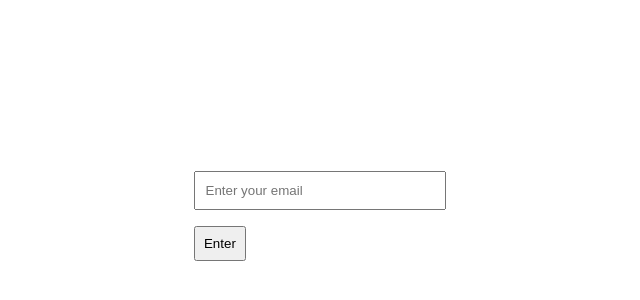
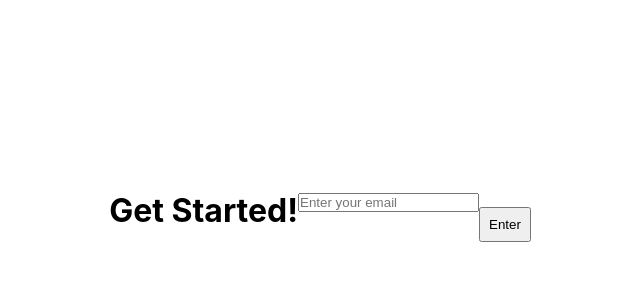
Before and after one commit to Sumanbitw/get-basis, a React (Create React App) app: page / in a window 1280 px wide. Shown: the part 176-476 px from the top of the page, without its empty margins (320-960 px from the left). Built offline with nearby package versions, Linux system fonts and the light colour scheme.

Commit message:
added routes and removed console log

```diff
--- a/src/features/authentication/Login.js
+++ b/src/features/authentication/Login.js
@@ -13,11 +13,11 @@ function Login() {
   const [didMount, setDidMount] = useState(false);
 
   useEffect(() => {
-    if(login.step !== 1){
-      dispatch(resetData())
-      navigate("/")
+    if (login.step !== 1) {
+      dispatch(resetData());
+      navigate("/");
     }
-  },[])
+  }, []);
 
   useEffect(() => {
     setDidMount(true);
@@ -36,7 +36,7 @@ function Login() {
   };
 
   const handleEnterClick = async (e) => {
-    console.log("clicked")
+    console.log("clicked");
     e.preventDefault();
     let regex =
       /([a-zA-Z0-9]+)([\_\.\-{1}])?([a-zA-Z0-9]+)\@([a-zA-Z0-9]+)([\.])([a-zA-Z\.]+)/g;
@@ -55,16 +55,20 @@ function Login() {
   return (
     <div className="login">
       <div className="login__container">
+      <div className="login__header"><h1>Get Started!</h1></div>
+      <div className="login__input">
         <input
           id="email"
           type="email"
           placeholder="Enter your email"
           onChange={handleEmailChange}
-        />
-        {message && <p>Please enter a valid email address</p>}
-        <button className="button" onClick={handleEnterClick}>
+        /></div>
+        <div className="login__error">
+          {message && <p>Please enter a valid email address</p>}
+        </div>
+        <div><button className="button" onClick={handleEnterClick}>
           Enter
-        </button>
+        </button></div>
       </div>
     </div>
   );
```
